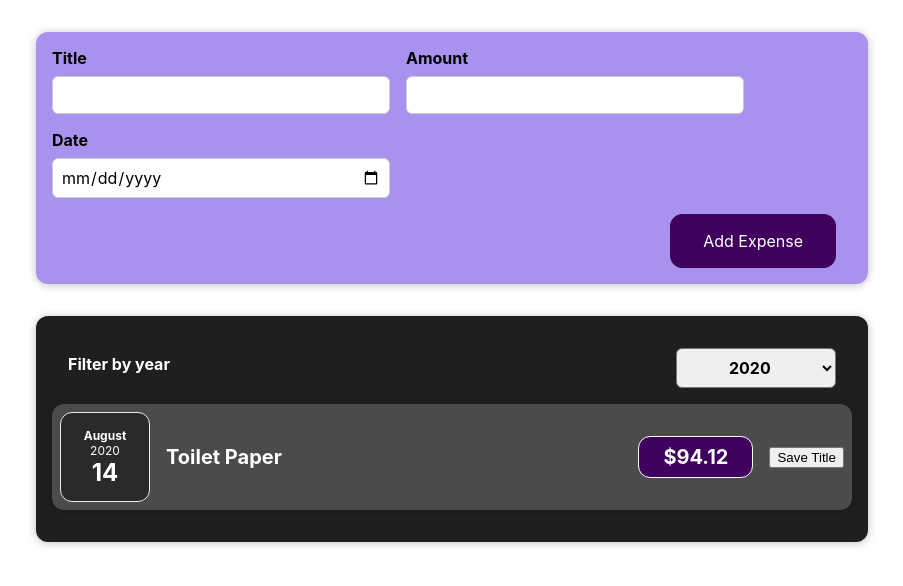
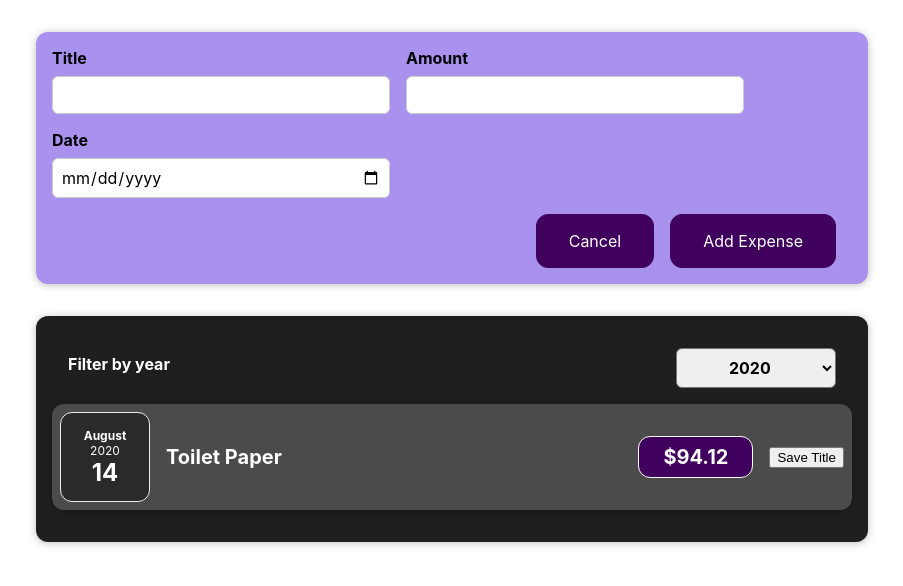
Before and after one commit to DavidGasparyan/react-udemy, a React (Create React App) app: page / in a window 1280 px wide. Shown: the top 586 px of the page, without its empty margins (188-1091 px from the left). Built offline with nearby package versions, Linux system fonts and the light colour scheme.

Commit message:
added conditional rendering for expense form

```diff
--- a/src/components/NewExpense/ExpenseForm.js
+++ b/src/components/NewExpense/ExpenseForm.js
@@ -1,62 +1,21 @@
+import {useState} from "react";
 import './ExpenseForm.css';
-import {useState} from "react";
 
 export default function ExpenseForm(props) {
   const [title, setTitle] = useState('');
   const [amount, setAmount] = useState('');
   const [date, setDate] = useState('');
-
-  // const [userInput, setUserInput] = useState({
-  //   title: '',
-  //   amount: '',
-  //   date: '',
-  // })
-
   const titleChangeHandler = (event) => {
     setTitle(event.target.value);
-    // setUserInput({
-    //   ...userInput,
-    //   title: event.target.value
-    // })
-    // setUserInput((prevState) => {
-    //   return {
-    //     ...prevState,
-    //     title: event.target.value
-    //   }
-    // })
-  }
-
+  };
   const amountChangeHandler = (event) => {
     setAmount(event.target.value);
-    // setUserInput({
-    //   ...userInput,
-    //   amount: event.target.value
-    // })
-    // setUserInput((prevState) => {
-    //   return {
-    //     ...prevState,
-    //     amount: event.target.value
-    //   }
-    // })
-  }
-
+  };
   const dateChangeHandler = (event) => {
     setDate(event.target.value);
-    // setUserInput({
-    //   ...userInput,
-    //   date: event.target.value
-    // })
-    // setUserInput((prevState) => {
-    //   return {
-    //     ...prevState,
-    //     date: event.target.value
-    //   }
-    // })
-  }
-
+  };
   const submitHandler = (event) => {
     event.preventDefault();
-
     const expenseDate = {
       title,
       amount,
@@ -67,7 +26,10 @@
     setAmount('');
     setDate('');
     props.onSaveExpenseData(expenseDate);
-  }
+  };
+  const hideExpenseFormHandler = () => {
+    props.onHideEpenseForm();
+  };
 
   return (
     <form onSubmit={submitHandler}>
@@ -86,6 +48,7 @@
         </div>
       </div>
       <div className='new-expense__actions'>
+        <button onClick={hideExpenseFormHandler}>Cancel</button>
         <button type='submit'>Add Expense</button>
       </div>
     </form>
--- a/src/components/NewExpense/NewExpense.js
+++ b/src/components/NewExpense/NewExpense.js
@@ -1,7 +1,9 @@
+import ExpenseForm from "./ExpenseForm";
+import {useState} from "react";
 import './NewExpense.css';
-import ExpenseForm from "./ExpenseForm";
 
 export default function NewExpense(props) {
+  const [isExpenseFormHidden, setIsExpenseFormHidden] = useState(false);
   const saveExpenseDataHandler = (savedExpenseData) => {
     const expenseData = {
       ...savedExpenseData,
@@ -10,10 +12,27 @@
 
     props.onAddExpense(expenseData);
   }
+  const hideExpenseFormHandler = () => {
+    setIsExpenseFormHidden(true);
+  }
+  const showExpenseFormHandler = () => {
+    setIsExpenseFormHidden(false);
+  }
+
+  if (isExpenseFormHidden) {
+    return (
+      <div className='new-expense'>
+        <button onClick={showExpenseFormHandler}>Add New Expense</button>
+      </div>
+    );
+  }
 
   return (
     <div className='new-expense'>
-      <ExpenseForm onSaveExpenseData={saveExpenseDataHandler} />
+      <ExpenseForm
+        onSaveExpenseData={saveExpenseDataHandler}
+        onHideEpenseForm={hideExpenseFormHandler}
+      />
     </div>
   );
 }
```
